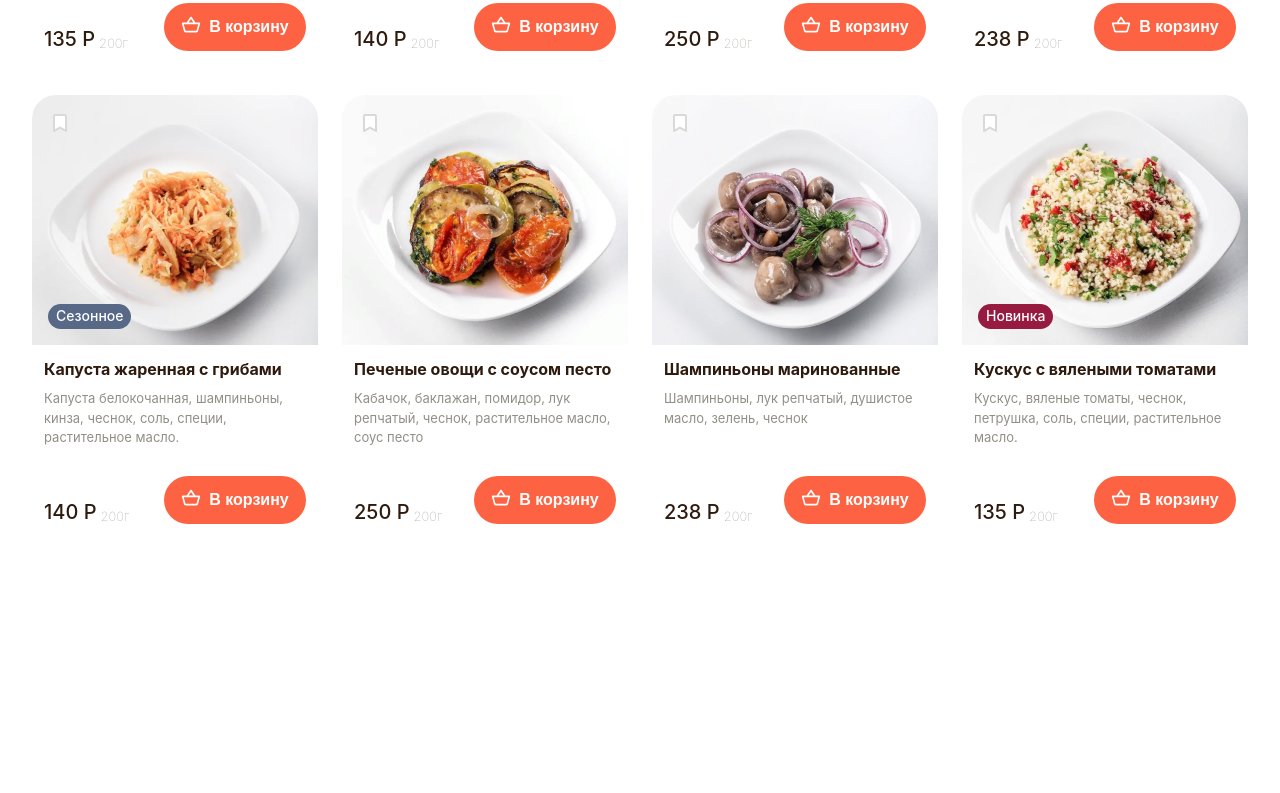
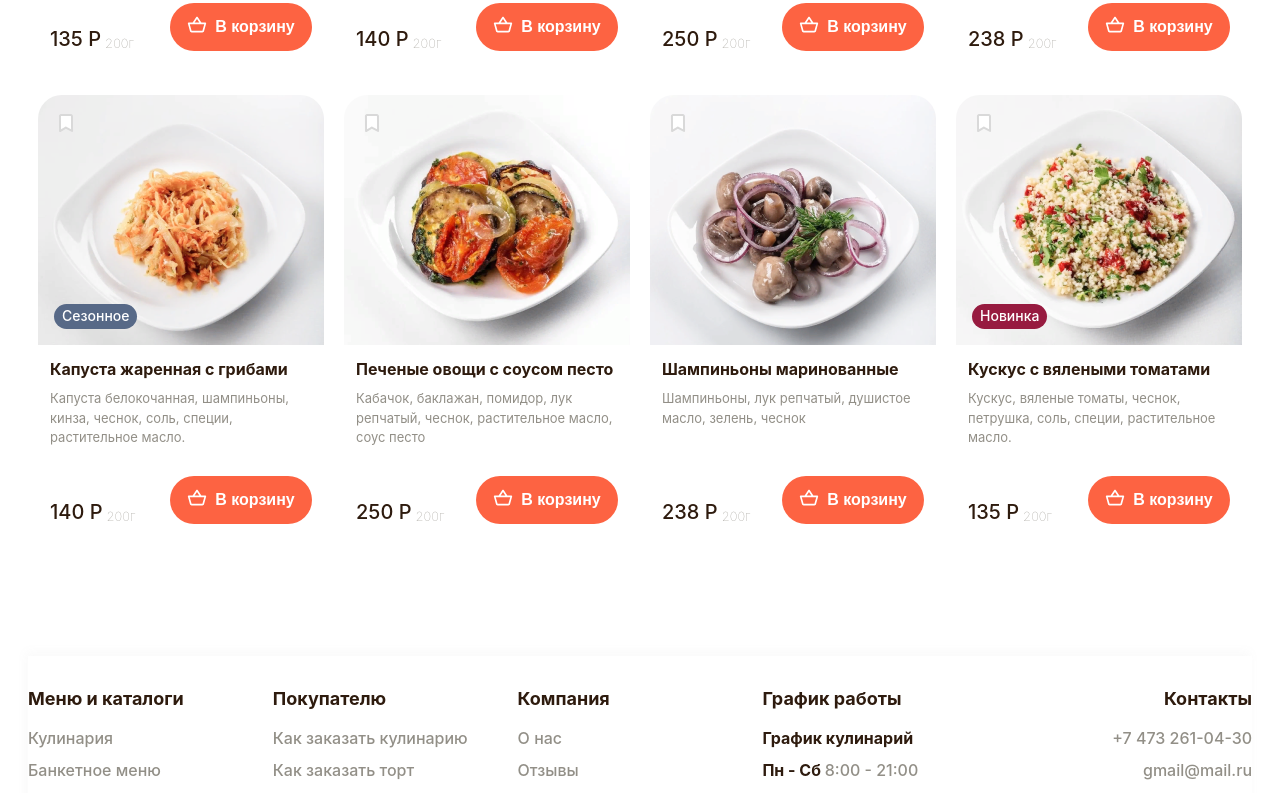
Before and after one commit to RomanAnurov/food-service, a React (Create React App) app: page /#/ in a window 1280 px wide. Shown: the part 2000-2793 px from the top of the page. Before the commit the page ends 2552 px from the top, so only its background shows below. Built offline with nearby package versions, Linux system fonts and the light colour scheme.

Commit message:
fix: foter

```diff
--- a/src/components/Cakes/Cakes.scss
+++ b/src/components/Cakes/Cakes.scss
@@ -2,6 +2,8 @@
  padding-left: 32px;
  padding-right: 32px;
  width: 100%;
+ height: 100%;
+ min-height: 1080px;
 
  @media screen and (max-width: 768px) {
   padding-left: 18px;
--- a/src/components/Card/Card.scss
+++ b/src/components/Card/Card.scss
@@ -1,7 +1,7 @@
 .card {
   border-radius: 24px;
   overflow: hidden;
-
+  box-sizing: border-box;
   &__container-image {
     position: relative;
 
--- a/src/components/CardList/CardList.scss
+++ b/src/components/CardList/CardList.scss
@@ -23,7 +23,7 @@
     justify-content: center;
     grid-template-columns: repeat(auto-fit, 286px);
     grid-auto-rows: 1fr;
-    gap: 32px 24px;
+    gap: 32px 20px;
     padding-left: 0;
     list-style-type: none;
 
--- a/src/components/FoodDelivery/FoodDelivery.js
+++ b/src/components/FoodDelivery/FoodDelivery.js
@@ -6,6 +6,7 @@ import Navigation from "../Navigation/Navigation";
 import MenuGallery from "../MenuGallery/MenuGallery";
 import KatalogNavMenu from "../KatalogNavMenu/KatalogNavMenu";
 import CardList from "../CardList/CardList";
+import Footer from "../Footer/Footer";
 
 
 
@@ -15,13 +16,14 @@ function FoodDelivery(props) {
 
 
   return (
-    <section className="fooddelivery">
+    <section className="fooddelivery" >
       <Header onBurgerPopup={onBurgerPopup} />
       <Navigation />
       <MenuGallery />
       <KatalogNavMenu />
       <CardList  title={"Популярное"} />
       <CardList  title={"Холодные закуски"} isSecondNumber="true" />
+      <Footer />
 
 
     </section>
--- a/src/components/FoodDelivery/FoodDelivery.scss
+++ b/src/components/FoodDelivery/FoodDelivery.scss
@@ -1,6 +1,8 @@
 .fooddelivery {
-  padding-left: 32px;
-  padding-right: 32px;
+  padding-left: 28px;
+  padding-right: 28px;
+  box-sizing: border-box;
+
 
   @media screen and (max-width: 768px) {
     padding-left: 18px;
--- /dev/null
+++ b/src/components/Footer/Footer.js
@@ -0,0 +1,69 @@
+import React from "react";
+import "./Footer.scss";
+
+
+
+
+function Footer() {
+  return (
+    <section className="footer">
+      <div className="footer__container">
+        <ul>
+          <h4 className="footer__links">Меню и каталоги</h4>
+          <li><a className="footer__link" href="#fooddelivery">Кулинария</a></li>
+          <li><a className="footer__link" href="#fooddelivery">Банкетное меню</a></li>
+          <li><a className="footer__link" href="#fooddelivery">Кондитерская</a></li>
+          <li><a className="footer__link" href="#fooddelivery">Корпоративные обеды</a></li>
+        </ul>
+
+        <ul>
+          <h4 className="footer__links">Покупателю</h4>
+          <li><a className="footer__link" href="#fooddelivery">Как заказать кулинарию</a></li>
+          <li><a className="footer__link" href="#fooddelivery">Как заказать торт</a></li>
+          <li><a className="footer__link" href="#fooddelivery">Оплата и доставка</a></li>
+          <li><a className="footer__link" href="#fooddelivery">Бонусная программа</a></li>
+          <li><a className="footer__link" href="#fooddelivery">Акции</a></li>
+        </ul>
+
+        <ul>
+          <h4 className="footer__links">Компания</h4>
+          <li><a className="footer__link" href="#fooddelivery">О нас</a></li>
+          <li><a className="footer__link" href="#fooddelivery">Отзывы</a></li>
+          <li><a className="footer__link" href="#fooddelivery">Новости</a></li>
+          <li><a className="footer__link" href="#fooddelivery">Вакансии</a></li>
+          <li><a className="footer__link" href="#fooddelivery">Сотрудничество</a></li>
+          <li><a className="footer__link" href="#fooddelivery">Сертификаты</a></li>
+        </ul>
+
+        <ul>
+          <h4 className="footer__links">График работы</h4>
+          <li><p className="footer__link footer__link_large">График кулинарий</p></li>
+          <li><p className="footer__link footer__link_large" >Пн - Сб <span>8:00 - 21:00</span></p></li>
+          <li><p className="footer__link footer__link_large" >Вс <span>11:00 - 21:00</span></p></li>
+          <li><p className="footer__link footer__link_large">График доставки</p></li>
+          <li><p className="footer__link footer__link_large" >Пн - Сб <span>8:00 - 21:00</span></p></li>
+          <li><p className="footer__link footer__link_large" >Вс <span>11:00 - 21:00</span></p></li>
+        </ul>
+
+        <ul>
+          <h4 className="footer__links footer__links_last">Контакты</h4>
+          <li><p className="footer__link">+7 473 261-04-30</p></li>
+          <li><p className="footer__link">gmail@mail.ru</p></li>
+          <li><p className="footer__link">Адреса кулинарий</p></li>
+
+        </ul>
+
+      </div>
+      <div className="footer__info">
+        <p className="footer__info-text">© ООО «Мосттрейд». Все права защищены. Политика конфиденциальности</p>
+        <p className="footer__info-text">Разработано в Вебфлай</p>
+      </div>
+
+
+    </section>
+
+  )
+
+}
+
+export default Footer;
--- /dev/null
+++ b/src/components/Footer/Footer.scss
@@ -0,0 +1,82 @@
+.footer {
+
+  box-shadow: -2px -4px 10px 0px #8282820D;
+  padding-top: 32px;
+  margin-top: 120px;
+
+  &__container {
+    display: grid;
+    grid-template-columns: repeat(5, 1fr);
+
+  }
+
+  &__links {
+    font-size: 18px;
+    font-weight: 700;
+    text-align: left;
+    line-height: 1.2;
+    color: #2E1B0E;
+    margin: 0 0 16px;
+
+
+    &_last {
+      text-align: right;
+    }
+
+  }
+
+  &__link {
+    display: inline-block;
+    font-size: 16px;
+    font-weight: 500;
+    line-height: 1.5;
+    color: #928F87;
+    margin: 0 0 8px;
+    text-decoration: none;
+
+    &_large {
+      font-weight: 700;
+      color: #2E1B0E;
+
+    }
+
+    span {
+      font-weight: 500;
+      color: #928F87;
+
+    }
+
+  }
+
+  &__info {
+    display: flex;
+    justify-content: space-between;
+    margin-top: 23px;
+    margin-bottom: 18px;
+
+  }
+
+  &__info-text {
+    margin: 0;
+    color: #928F87;
+    font-size: 14px;
+    font-weight: 400;
+    line-height: 1.5;
+  }
+
+}
+
+ul {
+  padding-left: 0;
+  margin: 0;
+
+  &:nth-of-type(5) {
+    text-align: right;
+  }
+
+}
+
+li {
+  list-style: none;
+
+}
--- a/src/components/Header/Header.js
+++ b/src/components/Header/Header.js
@@ -9,7 +9,7 @@ import HeaderInputAddress from "../HeaderInputAddress/HeaderInputAddress";
 function Header(props) {
   const {onBurgerPopup, isOpen, onClose} = props;
   return (
-    <header className="header">
+    <header className="header" id="fooddelivery">
       <button className="header__burger" onClick={onBurgerPopup} type="button">
         <img
           src={burgerIcon}
--- a/src/components/SpecialMenu/SpecialMenu.scss
+++ b/src/components/SpecialMenu/SpecialMenu.scss
@@ -2,6 +2,7 @@
   padding-left: 32px;
   padding-right: 32px;
   width: 100%;
+  min-height: 1080px;
 
   @media screen and (max-width: 768px) {
    padding-left: 18px;
--- a/src/index.js
+++ b/src/index.js
@@ -12,9 +12,9 @@ import { HashRouter } from "react-router-dom";
 
 const root = ReactDOM.createRoot(document.getElementById("root"));
 root.render(
-  <HashRouter>
+  <BrowserRouter>
     <App />
-  </HashRouter>
+  </BrowserRouter>
 );
 
 // If you want to start measuring performance in your app, pass a function
```
